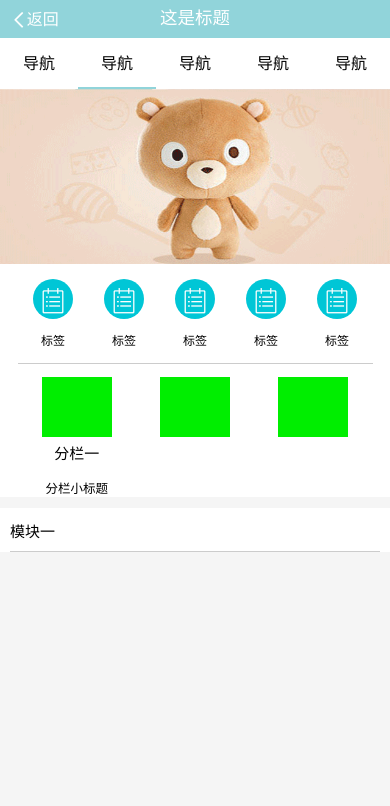
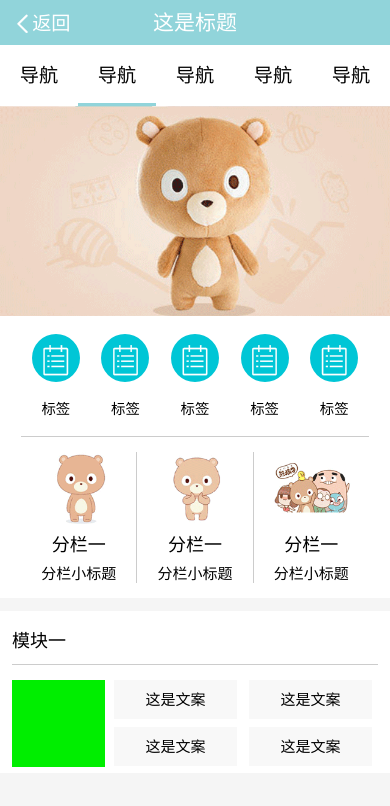
Before and after one commit to Aranll/Task, a website: page task_11/src/html/index.html in a window 390 px wide. Drawn offline with Linux system fonts and the light colour scheme.

Commit message:
Add media query

```diff
--- a/task_11/src/html/index.html
+++ b/task_11/src/html/index.html
@@ -4,7 +4,7 @@
     <meta charset="UTF-8">
     <title>task11</title>
     <link rel="stylesheet" href="../style/style.css">
-    <meta content="width=device-width, initial-scale=1.0, maximum-scale=1.0, user-scalable=0" name="viewport">
+    <meta name="viewport" content="width=device-width, initial-scale=1.0, maximum-scale=1.0, user-scalable=0">
     <meta content="yes" name="apple-mobile-web-app-capable">
     <meta content="black" name="apple-mobile-web-app-status-bar-style">
     <meta content="telephone=no" name="format-detection">
@@ -87,17 +87,30 @@
                 <div class="col-img">
 
                 </div>
+                <p class="title">分栏一</p>
+                <p class="content">分栏小标题</p>
             </div>
             <div class="col-box">
                 <div class="col-img">
 
                 </div>
+                <p class="title">分栏一</p>
+                <p class="content">分栏小标题</p>
             </div>
         </section>
     </section>
 <!--section tags-->
     <section class="module-1">
-        <p class="m1-title">模块一</p>
+        <p class="title">模块一</p>
+        <div class="up">
+            <div class="avatar"></div>
+            <div class="items">
+                <span class="item">这是文案</span>
+                <span class="item">这是文案</span>
+                <span class="item">这是文案</span>
+                <span class="item">这是文案</span>
+            </div>
+        </div>
     </section>
 </body>
 </html>
--- a/task_11/src/style/style.less
+++ b/task_11/src/style/style.less
@@ -5,9 +5,106 @@
 html {
   font-size: 32px;
   /* 手动设置根字体大小为设计稿宽度的 1/20 */
+  /* 一堆媒体查询匹配为了 rem */
+}
+@media screen and (min-width: 320px) {
+  html {
+    font-size: 32px;
+  }
+}
+@media screen and (min-width: 360px) {
+  html {
+    font-size: 36px;
+  }
+}
+@media screen and (min-width: 375px) {
+  html {
+    font-size: 37.5px;
+  }
+}
+@media screen and (min-width: 384px) {
+  html {
+    font-size: 38.4px;
+  }
+}
+@media screen and (min-width: 400px) {
+  html {
+    font-size: 40px;
+  }
+}
+@media screen and (min-width: 414px) {
+  html {
+    font-size: 41.4px;
+  }
+}
+@media screen and (min-width: 435px) {
+  html {
+    font-size: 43.5px;
+  }
+}
+@media screen and (min-width: 480px) {
+  html {
+    font-size: 48px;
+  }
+}
+@media screen and (min-width: 540px) {
+  html {
+    font-size: 54px;
+  }
+}
+@media screen and (min-width: 600px) {
+  html {
+    font-size: 60px;
+  }
+}
+@media screen and (min-width: 640px) {
+  html {
+    font-size: 64px;
+  }
+}
+@media screen and (min-width: 720px) {
+  html {
+    font-size: 72px;
+  }
+}
+@media screen and (min-width: 731px) {
+  html {
+    font-size: 73.1px;
+  }
+}
+@media screen and (min-width: 768px) {
+  html {
+    font-size: 76.8px;
+  }
+}
+@media screen and (min-width: 800px) {
+  html {
+    font-size: 80px;
+  }
+}
+@media screen and (min-width: 900px) {
+  html {
+    font-size: 90px;
+  }
+}
+@media screen and (min-width: 960px) {
+  html {
+    font-size: 96px;
+  }
+}
+@media screen and (min-width: 1200px) {
+  html {
+    font-size: 120px;
+  }
+}
+@media screen and (min-width: 1440px) {
+  html {
+    font-size: 144px;
+  }
 }
 body {
-  font-family: "Helvetica Neue", Helvetica, STHeiTi, sans-serif;
+  font-family: Arial, "Hiragino Sans GB", "Microsoft YaHei",
+  "WenQuanYi Micro Hei", sans-serif;
   background-color: #f5f5f5;
 }
 a, img {
@@ -139,19 +236,35 @@ nav {
   .col-box {
     width: 33.33%;
     text-align: center;
+    margin-bottom: 25/64rem;
+    border-right: 3/64rem solid #ccc;
     .title {
       margin-top: 10/64rem;
       font-size: 30/64rem;
     }
     .content {
-      margin-top: 30/64rem;
+      margin-top: 10/64rem;
       font-size: 25/64rem;
     }
+  }
+  .col-box:last-child {
+    border: none;
   }
   .col-img {
     width: 140/64rem;
     height: 120/64rem;
-    background-color: #00ee00;
+  }
+  .col-box:nth-child(1) .col-img {
+    background: url('./img/col-1.png') no-repeat;
+    background-size: 100% 100%;
+  }
+  .col-box:nth-child(2) .col-img {
+    background: url('./img/col-2.png') no-repeat;
+    background-size: 100% 100%;
+  }
+  .col-box:nth-child(3) .col-img {
+    background: url('./img/col-3.png');
+    background-size: 100% 100%;
   }
 }
 
@@ -159,9 +272,37 @@ nav {
   margin-top: 22/64rem;
   padding: 25/64rem 20/64rem 0 20/64rem;
   background-color: #fff;
-  .m1-title {
+  .title {
+    margin-bottom: 25/64rem;
     padding-bottom: 20/64rem;
     font-size: 30/64rem;
     border-bottom: 3/64rem solid #ccc;
   }
+  .up {
+    //display: flex;
+    //flex-wrap: wrap;
+    //justify-content: space-between;
+    //align-items: stretch;
+    .avatar {
+      position: absolute;
+      left: 20/64rem;
+      width: 155/64rem;
+      height:145/64rem;
+      background-color: #00ee00;
+    }
+    .items {
+      display: flex;
+      flex-wrap: wrap;
+      height: 155/64rem;
+      margin-left: 160/64rem;
+    }
+    .item {
+      width: 205/64rem;
+      height: 65/64rem;
+      line-height: 65/64rem;
+      background-color: #f8f8f8;
+      text-align: center;
+      font-size: 25/64rem;
+    }
+  }
 }
```
Also changed, not shown: task_11/dist/html/index.html, task_11/dist/style/img/col-1.png (added), task_11/dist/style/img/col-2.png (added), task_11/dist/style/img/col-3.png (added), task_11/dist/style/style.css, task_11/src/style/img/col-1.png (added), task_11/src/style/img/col-2.png (added), task_11/src/style/img/col-3.png (added), task_11/src/style/style.css.
